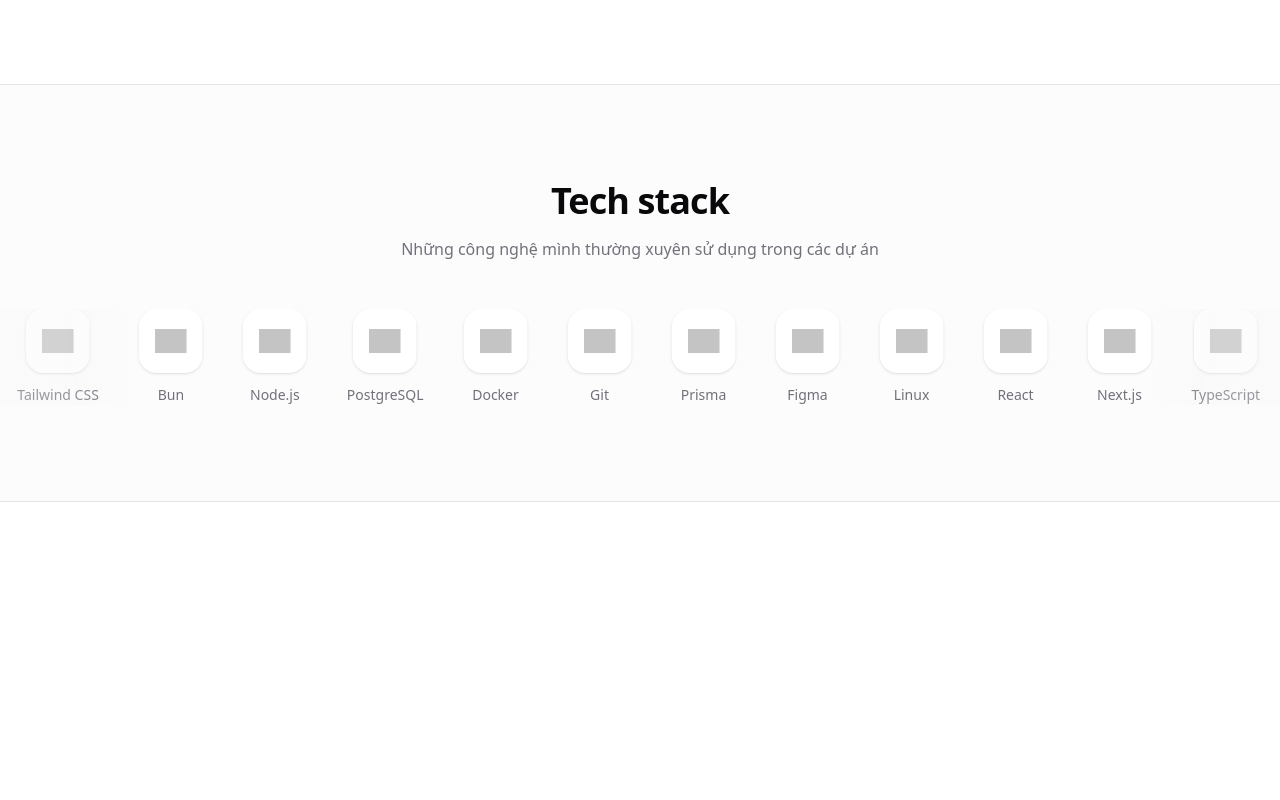
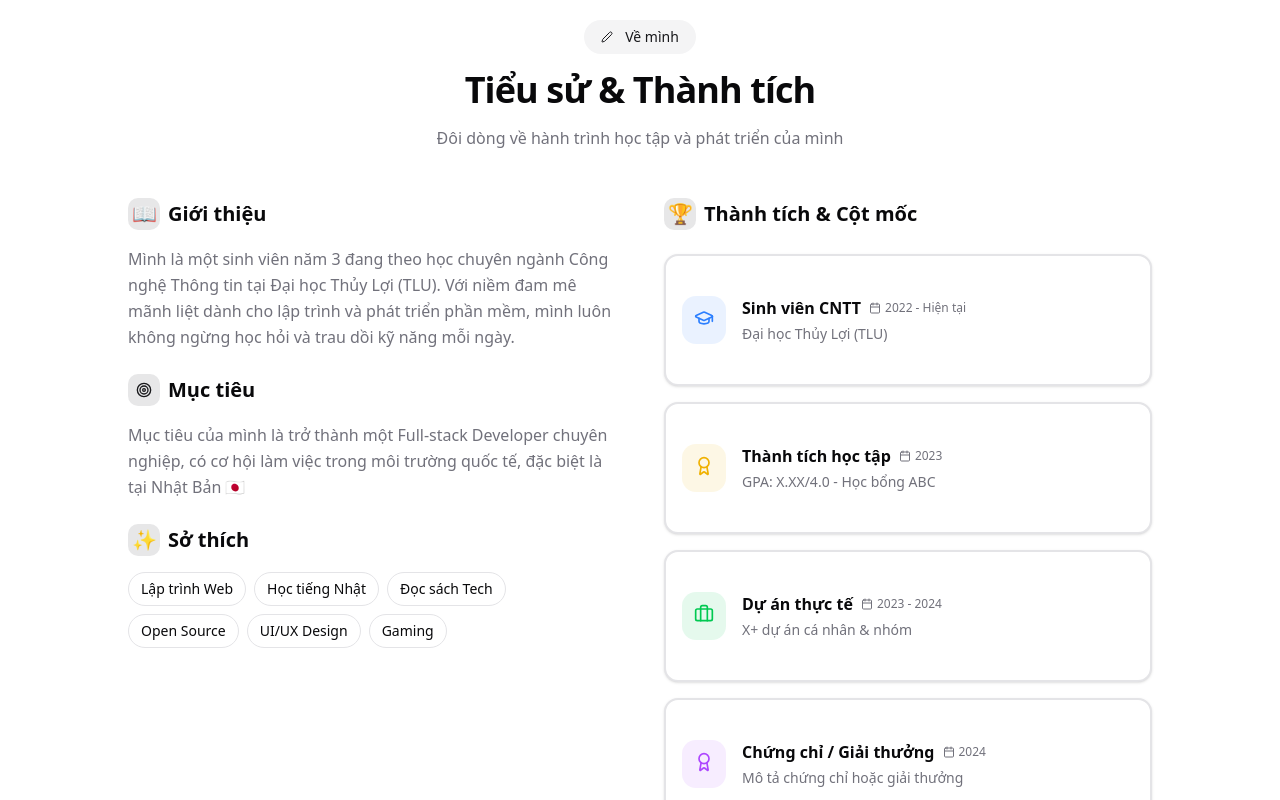
Before and after one commit to Enrique-Nguyen/enrique-cv, a Next.js app: page / in a window 1280 px wide. Shown: the part 900-1700 px from the top of the page. Before the commit the page ends 1402 px from the top, so only its background shows below. Built offline with nearby package versions, Linux system fonts and the light colour scheme; grey boxes are pictures that could not be loaded.

Commit message:
Thêm tiểu sử, chỉnh nhẹ hero section

```diff
--- a/app/globals.css
+++ b/app/globals.css
@@ -171,3 +171,19 @@
 .group:hover .animate-marquee {
   animation-play-state: paused;
 }
+
+/* Scroll Down Indicator Animation */
+@keyframes scroll-down {
+  0% {
+    opacity: 1;
+    transform: translateY(0);
+  }
+  100% {
+    opacity: 0;
+    transform: translateY(16px);
+  }
+}
+
+.animate-scroll-down {
+  animation: scroll-down 1.5s ease-in-out infinite;
+}
--- a/app/page.tsx
+++ b/app/page.tsx
@@ -1,10 +1,12 @@
 import HeroSection from "@/components/home/hero-section";
+import Biography from "@/components/home/biography";
 import TechStack from "@/components/home/tech-stack";
 
 export default function Home() {
   return (
-    <div className="flex flex-col gap-10">
+    <div className="flex flex-col gap-6">
       <HeroSection />
+      <Biography />
       <TechStack />
 
       {/* Chỗ này sau này mình sẽ để component Projects và Skills */}
--- /dev/null
+++ b/components/home/biography.tsx
@@ -0,0 +1,181 @@
+import { Card, CardContent } from "@/components/ui/card";
+import { Badge } from "@/components/ui/badge";
+import {
+  GraduationCap,
+  Award,
+  Briefcase,
+  Heart,
+  Target,
+  Calendar,
+  Pen
+} from "lucide-react";
+
+// Thông tin tiểu sử - bạn có thể chỉnh sửa ở đây
+const biography = {
+  introduction: `Mình là một sinh viên năm 3 đang theo học chuyên ngành Công nghệ Thông tin
+    tại Đại học Thủy Lợi (TLU). Với niềm đam mê mãnh liệt dành cho lập trình và phát triển phần mềm,
+    mình luôn không ngừng học hỏi và trau dồi kỹ năng mỗi ngày.`,
+  goal: `Mục tiêu của mình là trở thành một Full-stack Developer chuyên nghiệp,
+    có cơ hội làm việc trong môi trường quốc tế, đặc biệt là tại Nhật Bản 🇯🇵`,
+};
+
+// Các thành tích & cột mốc quan trọng
+const achievements = [
+  {
+    icon: GraduationCap,
+    title: "Sinh viên CNTT",
+    description: "Đại học Thủy Lợi (TLU)",
+    date: "2022 - Hiện tại",
+    color: "text-blue-500",
+    bgColor: "bg-blue-500/10",
+  },
+  {
+    icon: Award,
+    title: "Thành tích học tập",
+    description: "GPA: X.XX/4.0 - Học bổng ABC",
+    date: "2023",
+    color: "text-yellow-500",
+    bgColor: "bg-yellow-500/10",
+  },
+  {
+    icon: Briefcase,
+    title: "Dự án thực tế",
+    description: "X+ dự án cá nhân & nhóm",
+    date: "2023 - 2024",
+    color: "text-green-500",
+    bgColor: "bg-green-500/10",
+  },
+  {
+    icon: Award,
+    title: "Chứng chỉ / Giải thưởng",
+    description: "Mô tả chứng chỉ hoặc giải thưởng",
+    date: "2024",
+    color: "text-purple-500",
+    bgColor: "bg-purple-500/10",
+  },
+];
+
+// Sở thích cá nhân
+const interests = [
+  "Lập trình Web",
+  "Học tiếng Nhật",
+  "Đọc sách Tech",
+  "Open Source",
+  "UI/UX Design",
+  "Gaming",
+];
+
+export default function Biography() {
+  return (
+    <section className="container py-16 md:py-20">
+      <div className="max-w-5xl mx-auto">
+        {/* Section Header */}
+        <div className="text-center mb-12">
+          <Badge variant="secondary" className="mb-4 px-4 py-1.5 text-sm font-medium rounded-full">
+            <Pen className="h-3 w-3 mr-2" />
+            Về mình
+          </Badge>
+          <h2 className="text-3xl md:text-4xl font-bold tracking-tight mb-4">
+            Tiểu sử & Thành tích
+          </h2>
+          <p className="text-muted-foreground max-w-2xl mx-auto">
+            Đôi dòng về hành trình học tập và phát triển của mình
+          </p>
+        </div>
+
+        {/* Main Content Grid */}
+        <div className="grid md:grid-cols-2 gap-8 md:gap-12">
+          {/* Left: Introduction */}
+          <div className="space-y-6">
+            <div className="space-y-4">
+              <h3 className="text-xl font-semibold flex items-center gap-2">
+                <span className="w-8 h-8 rounded-lg bg-primary/10 flex items-center justify-center">
+                  📖
+                </span>
+                Giới thiệu
+              </h3>
+              <p className="text-muted-foreground leading-relaxed">
+                {biography.introduction}
+              </p>
+            </div>
+
+            <div className="space-y-4">
+              <h3 className="text-xl font-semibold flex items-center gap-2">
+                <span className="w-8 h-8 rounded-lg bg-primary/10 flex items-center justify-center">
+                  <Target className="h-4 w-4 text-primary" />
+                </span>
+                Mục tiêu
+              </h3>
+              <p className="text-muted-foreground leading-relaxed">
+                {biography.goal}
+              </p>
+            </div>
+
+            {/* Interests */}
+            <div className="space-y-4">
+              <h3 className="text-xl font-semibold flex items-center gap-2">
+                <span className="w-8 h-8 rounded-lg bg-primary/10 flex items-center justify-center">
+                  ✨
+                </span>
+                Sở thích
+              </h3>
+              <div className="flex flex-wrap gap-2">
+                {interests.map((interest) => (
+                  <Badge
+                    key={interest}
+                    variant="outline"
+                    className="px-3 py-1.5 text-sm hover:bg-primary hover:text-primary-foreground transition-colors cursor-default"
+                  >
+                    {interest}
+                  </Badge>
+                ))}
+              </div>
+            </div>
+          </div>
+
+          {/* Right: Achievements Timeline */}
+          <div className="space-y-4">
+            <h3 className="text-xl font-semibold flex items-center gap-2 mb-6">
+              <span className="w-8 h-8 rounded-lg bg-primary/10 flex items-center justify-center">
+                🏆
+              </span>
+              Thành tích & Cột mốc
+            </h3>
+
+            <div className="space-y-4">
+              {achievements.map((achievement, index) => {
+                const Icon = achievement.icon;
+                return (
+                  <Card
+                    key={index}
+                    className="group border-2 hover:border-primary/50 hover:shadow-md transition-all duration-300"
+                  >
+                    <CardContent className="p-4">
+                      <div className="flex gap-4">
+                        <div className={`shrink-0 p-3 rounded-xl ${achievement.bgColor} group-hover:scale-110 transition-transform`}>
+                          <Icon className={`h-5 w-5 ${achievement.color}`} />
+                        </div>
+                        <div className="space-y-1 min-w-0">
+                          <div className="flex items-center justify-between gap-2">
+                            <h4 className="font-semibold">{achievement.title}</h4>
+                            <span className="text-xs text-muted-foreground flex items-center gap-1 shrink-0">
+                              <Calendar className="h-3 w-3" />
+                              {achievement.date}
+                            </span>
+                          </div>
+                          <p className="text-sm text-muted-foreground">
+                            {achievement.description}
+                          </p>
+                        </div>
+                      </div>
+                    </CardContent>
+                  </Card>
+                );
+              })}
+            </div>
+          </div>
+        </div>
+      </div>
+    </section>
+  );
+}
--- a/components/home/hero-section.tsx
+++ b/components/home/hero-section.tsx
@@ -2,11 +2,11 @@ import Link from "next/link";
 import Image from "next/image";
 import { Button } from "@/components/ui/button";
 import { Badge } from "@/components/ui/badge";
-import { Github, Linkedin, Mail, ArrowRight, Download, MapPin } from "lucide-react";
+import { Github, Linkedin, Mail, ArrowRight, Download, MapPin, ChevronDown } from "lucide-react";
 
 export default function HeroSection() {
   return (
-    <section className="relative container flex flex-col md:flex-row items-center justify-center py-20 md:py-28 lg:py-36 gap-10 md:gap-12 lg:gap-20 overflow-hidden">
+    <section className="relative container flex flex-col md:flex-row items-center justify-center py-12 md:py-16 lg:py-20 gap-10 md:gap-12 lg:gap-20 overflow-hidden">
 
       <div className="absolute inset-0 -z-10">
         <div className="absolute top-1/4 left-1/4 w-72 h-72 bg-primary/5 rounded-full blur-3xl" />
@@ -54,7 +54,7 @@ export default function HeroSection() {
         </p>
 
         <div className="flex flex-col sm:flex-row gap-4 justify-center md:justify-start">
-          <Link href="#contact">
+          <Link href="/contact">
             <Button size="lg" className="w-full sm:w-auto group shadow-lg hover:shadow-primary/25 transition-all duration-300">
               Liên hệ ngay
               <ArrowRight className="ml-2 h-4 w-4 transition-transform group-hover:translate-x-1" />
@@ -116,6 +116,15 @@ export default function HeroSection() {
           </div>
         </div>
       </div>
+
+      {/* Scroll Down Indicator */}
+      <div className="absolute bottom-6 left-1/2 -translate-x-1/2 flex flex-col items-center gap-2 animate-fade-in">
+        <span className="text-xs text-muted-foreground font-medium">Cuộn xuống</span>
+        <div className="w-6 h-10 rounded-full border-2 border-muted-foreground/30 flex items-start justify-center p-1.5">
+          <div className="w-1.5 h-1.5 rounded-full bg-primary animate-scroll-down" />
+        </div>
+        <ChevronDown className="h-4 w-4 text-muted-foreground animate-bounce" style={{ animationDuration: '2s' }} />
+      </div>
     </section>
   );
 }
```
